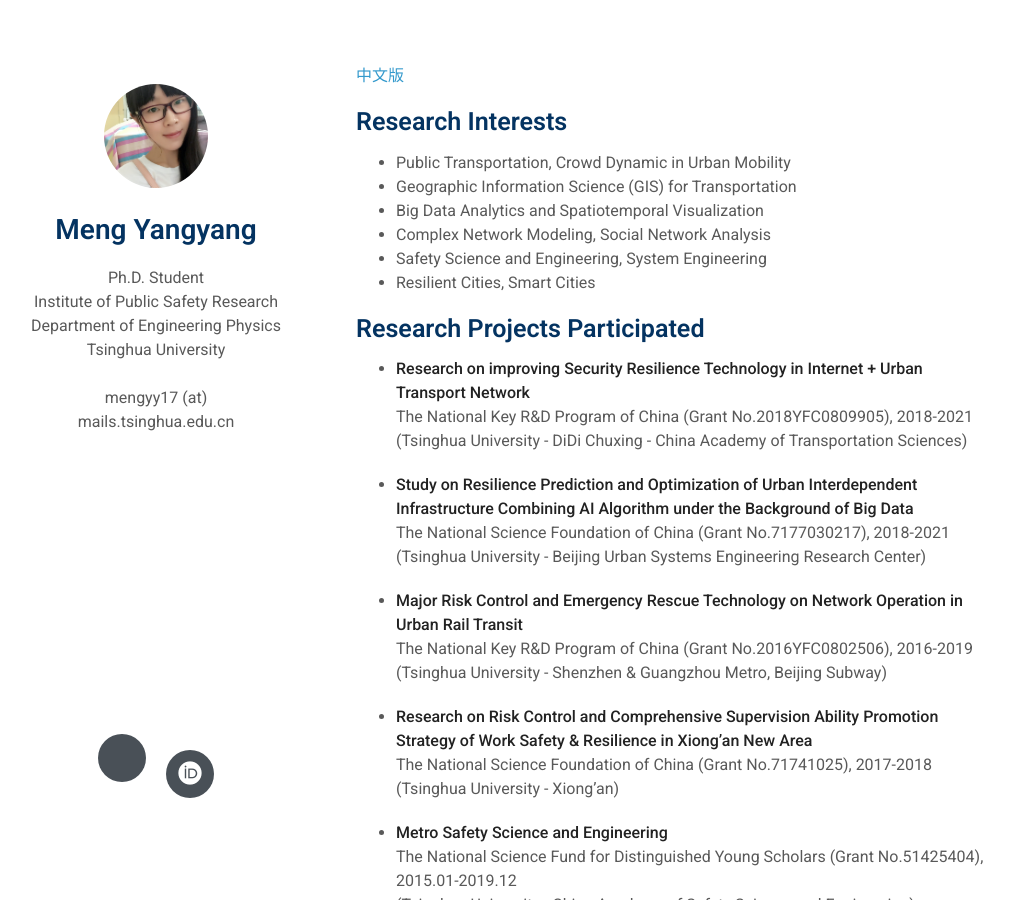
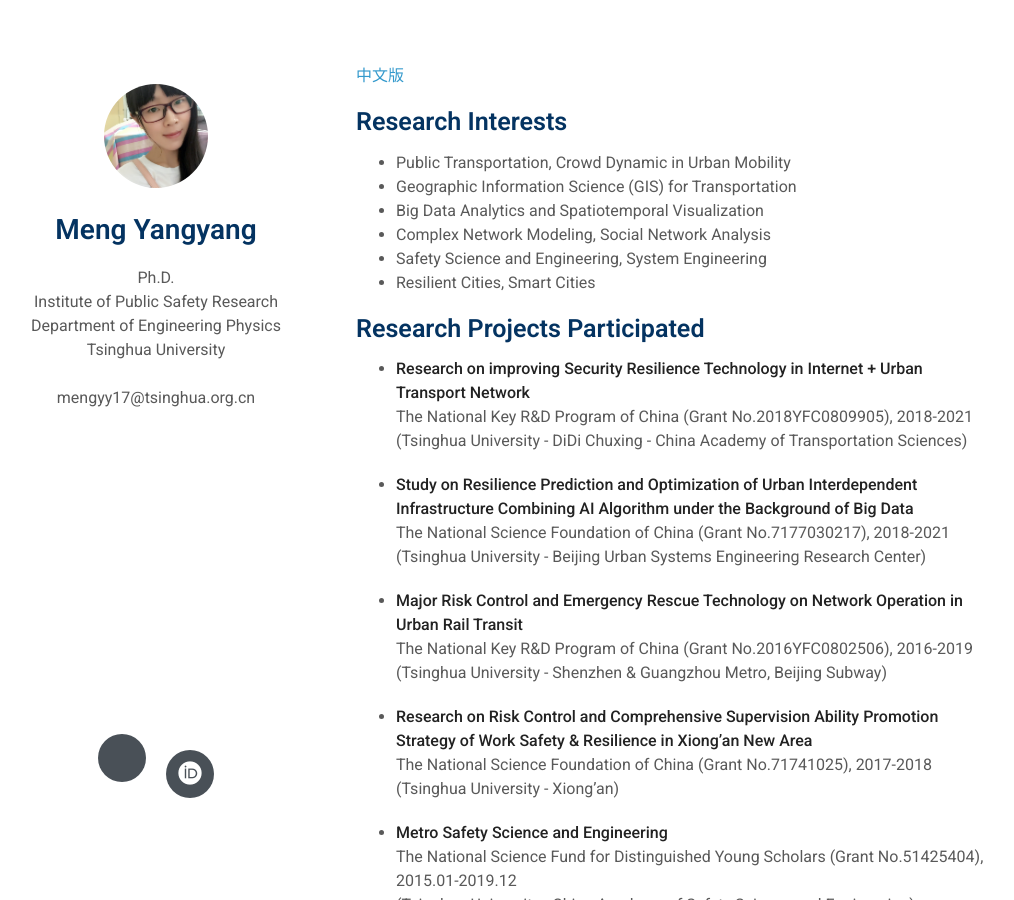
Before and after one commit to mengyy212/mengyy212.github.io, a Jekyll site: the page built from index.md, in a window 1280 px wide and 900 px high. Shown: the whole window, without its empty margins (134-1148 px from the left). Built offline with Jekyll 4.4.1, drawn with Linux system fonts in a browser that asks for light colours; nearby versions of some CDN libraries; a style sheet for code colours, icons or effects is not loaded.

Commit message:
Update _config.yml

```diff
--- a/_config.yml
+++ b/_config.yml
@@ -13,13 +13,13 @@ repository: mengyy212/mengyy212.github.io
 
 
 # Personal Info
-position: Ph.D. Student
-position_zh: 博士研究生
+position: Ph.D.
+position_zh: 博士
 affiliation: Tsinghua University
 affiliation_zh: 清华大学
 department: Institute of Public Safety Research <br> Department of Engineering Physics
 department_zh: 工程物理系 公共安全研究所
-email: mengyy17 (at) mails.tsinghua.edu.cn
+email: mengyy17@tsinghua.org.cn
 # keywords: academic
 
 
```
